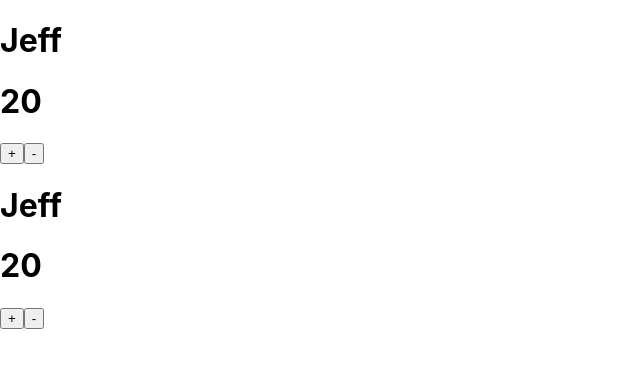
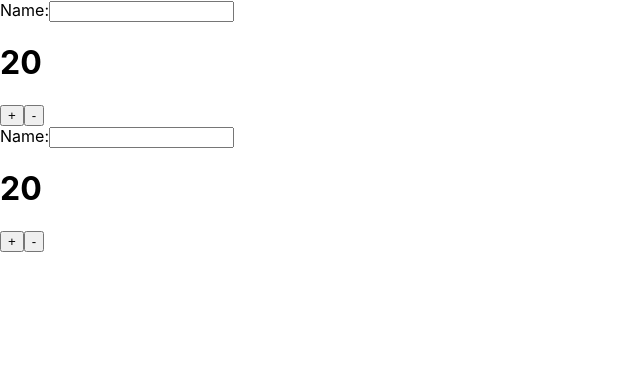
Before and after one commit to NapperJLG/mtg-life-counter-react, a React (Create React App) app: page / in a window 1280 px wide. Shown: the top 368 px of the page, without its empty margins (0-640 px from the left). Built offline with nearby package versions, Linux system fonts and the light colour scheme.

Commit message:
player names can be c entered into the text input fields

```diff
--- a/src/components/player.js
+++ b/src/components/player.js
@@ -3,7 +3,7 @@ import React, { Component } from "react";
 class Player extends Component {
   state = {
     lifeTotal: 20,
-    playerName: "Jeff"
+    playerName: ""
   };
 
   increaseLifeTotal = () => {
@@ -14,11 +14,22 @@ class Player extends Component {
     this.setState({ lifeTotal: this.state.lifeTotal - 1 });
   };
 
+  handlePlayerNameChange = event => {
+    this.setState({
+      playerName: event.target.value
+    });
+  };
+
   render() {
     return (
       <div>
         <div>
-          <h1>{this.state.playerName}</h1>
+          <label>Name:</label>
+          <input
+            type="text"
+            value={this.state.playerName}
+            onChange={this.handlePlayerNameChange}
+          />
           <h1>{this.state.lifeTotal}</h1>
         </div>
         <button onClick={this.increaseLifeTotal}>+</button>
```
